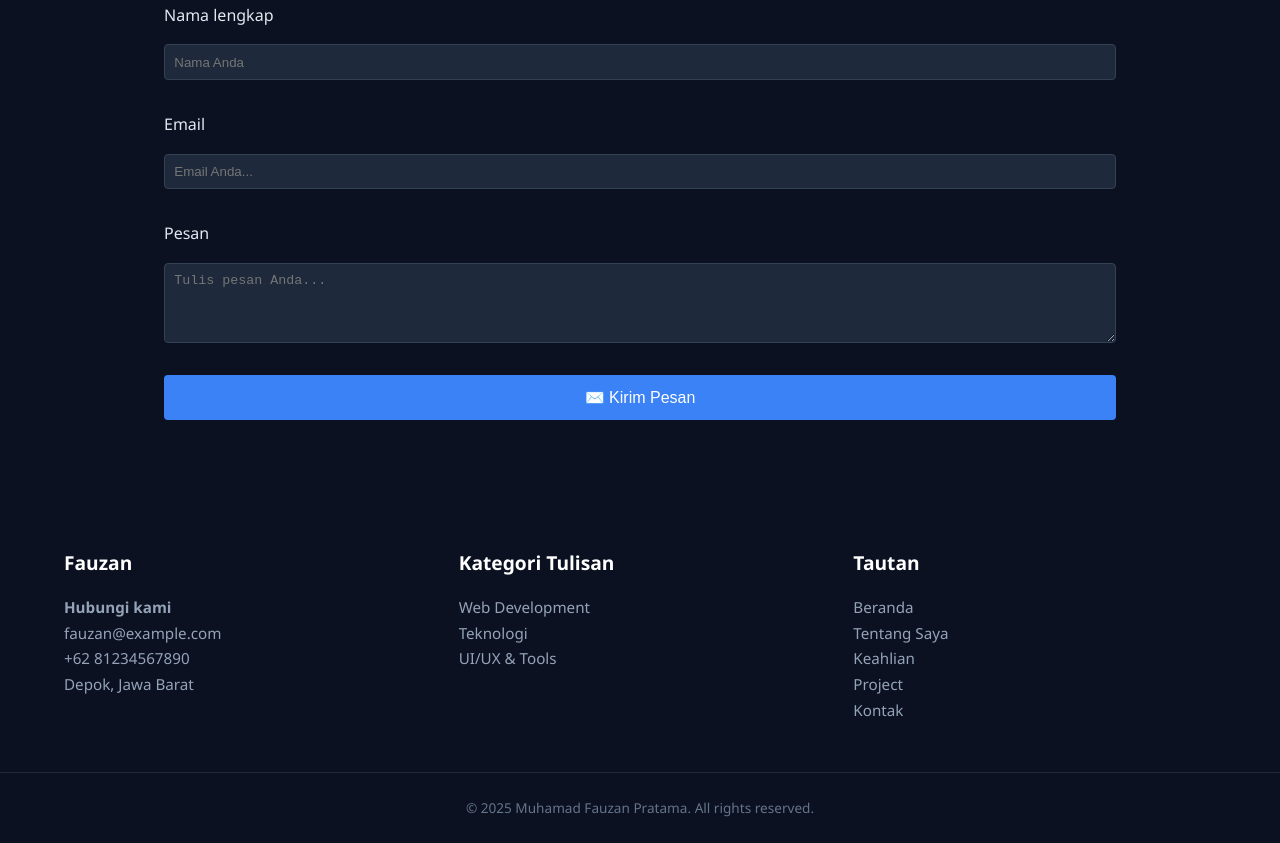
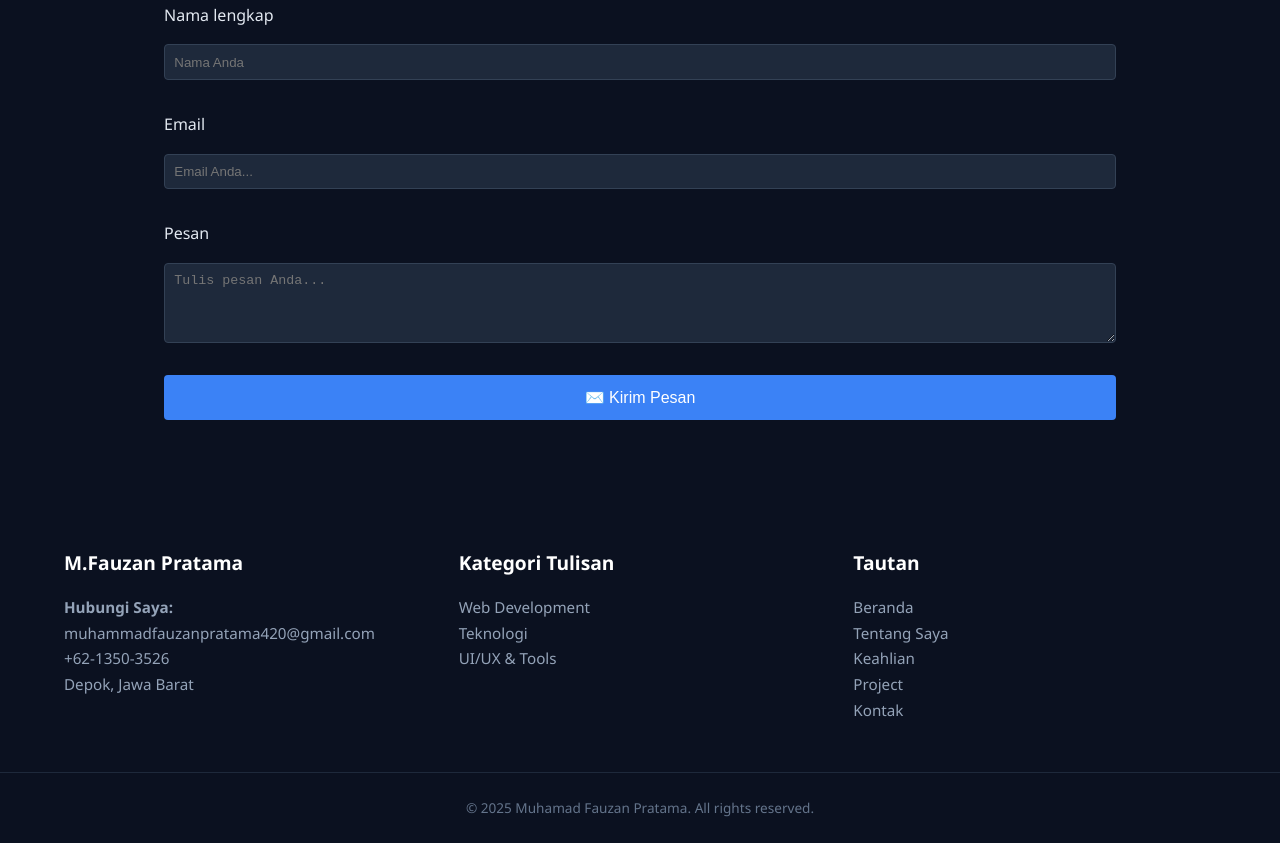
Before and after one commit to Ozan1123/portofolio, a plain HTML site: page index.html in a window 1280 px wide. Shown: the part 1929-2772 px from the top of the page. Drawn offline with nearby package versions, Linux system fonts and the light colour scheme.

Commit message:
not finish

```diff
--- a/index.html
+++ b/index.html
@@ -161,10 +161,10 @@
 <!-- Footer Section -->
 <div class="footer-grid">
   <div>
-    <h3>Fauzan</h3>
-    <p><strong>Hubungi kami</strong></p>
-    <p>fauzan@example.com</p>
-    <p>+62 81234567890</p>
+    <h3>M.Fauzan Pratama</h3>
+    <p><strong>Hubungi Saya:</strong></p>
+    <p>muhammadfauzanpratama420@gmail.com</p>
+    <p>+62-1350-3526</p>
     <p>Depok, Jawa Barat</p>
   </div>
 
```
